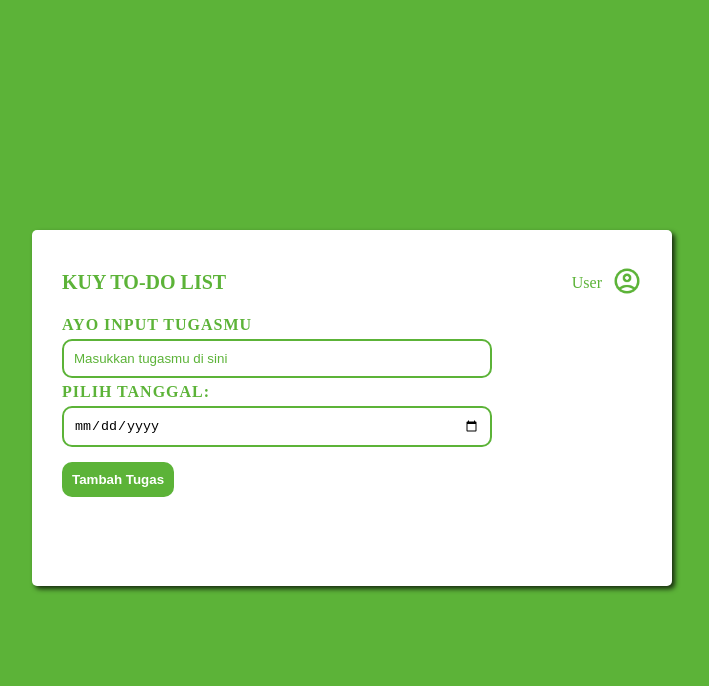
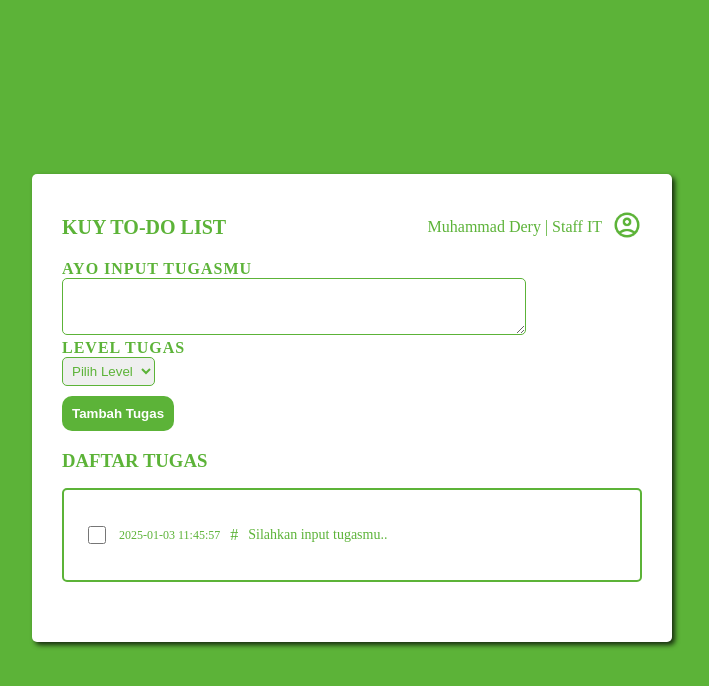
Before and after one commit to muhammadderi/kuy-todo, a plain HTML site: page index.html in a window 1280 px wide. Both pictures are taken after a click on the button "Tambah Tugas". Shown: the whole page, without its empty margins (296-1005 px from the left). Drawn offline with Linux system fonts and the light colour scheme.

Commit message:
fix: add input

```diff
--- a/css/styles.css
+++ b/css/styles.css
@@ -62,22 +62,24 @@ h3 {
   text-transform: uppercase;
 }
 
-form input {
-  margin: 5px 0;
-  border: 2px solid var(--primary-color);
-  padding: 10px;
-  border-radius: 10px;
-  width: 70%;
+#input-form {
+  border-radius: 5px;
+  border: 1px solid var(--primary-color);
+  color: var(--primary-color);
+  padding: 5px;
+  width: 80%;
+  box-sizing: border-box;
 }
 
-form input::placeholder {
+#todo-level {
+  padding: 5px;
   color: var(--primary-color);
+  border: 1px solid var(--primary-color);
+  border-radius: 5px;
 }
 
-form input:focus {
-  color: #fff;
-  background-color: var(--primary-color);
-  border: 2px solid #fff;
+.date-todo{
+  font-size: 12px;
 }
 
 form button {
@@ -94,6 +96,10 @@ form button:hover {
   background-color: #fff;
   color: var(--primary-color);
   border: 2px solid var(--primary-color);
+}
+
+.detail-task.span::first-letter{
+  text-transform: uppercase;
 }
 
 .kuy-section2 {
@@ -122,15 +128,19 @@ form button:hover {
 
 }
 
-.todo {
+.todo, .done {
   display: flex;
-  /* justify-content: space-between; */
   align-items: center;
   border: 2px solid var(--primary-color);
   border-radius: 5px;
   margin-bottom: 5px;
-  padding: 5px;
-  gap: 5px;
+  padding: 20px;
+  gap: 10px;
+}
+
+#done-list {
+  padding: 0px;
+  margin: 0;
 }
 
 .kuy-section2 h3 {
@@ -139,19 +149,10 @@ form button:hover {
 }
 
 .detail-task {
-  flex: 1;
-  flex-direction: column;
-}
-
-
-.detail-task h4 {
-  padding: 0;
-  margin: 0;
-  font-size: 18px;
-}
-
-.detail-task h4::first-letter {
-  text-transform: capitalize;
+ display: flex;
+ justify-content: center;
+ align-items: center;
+ gap: 10px;
 }
 
 .detail-task span {
@@ -166,3 +167,17 @@ input[type="checkbox"]  {
 input[type="checkbox"]:checked + .detail-task h4 {
   text-decoration: line-through;
 }
+
+.delete-button {
+  background-color: transparent;
+  border: none;
+  display: flex;
+  align-items: center;
+  justify-content: space-around;
+}
+
+.delete-button img {
+  width: 20px;
+  height: 20px;
+  border: none;
+}
--- a/index.html
+++ b/index.html
@@ -14,7 +14,7 @@
             <nav>
               <h1>Kuy To-Do List</h1>
               <p>
-                User
+                Muhammad Dery | Staff IT
                 <span
                   ><img src="./assets/images/user-logo.png" alt="user-logo"
                 /></span>
@@ -26,15 +26,16 @@
           <form>
             <label for="input-form">Ayo Input Tugasmu</label>
             <br />
-            <input
-              type="text"
-              id="input-form"
-              placeholder="Masukkan tugasmu di sini"
-            />
+           <textarea name="textarea" id="input-form" rows="3" cols="50">Silahkan input tugasmu..</textarea>
             <br />
-            <label for="kuy-date">Pilih Tanggal: </label>
+            <label for="kuy-level">Level Tugas </label>
             <br />
-            <input type="date" id="kuy-date" name="date" />
+            <select name="todo-level" id="todo-level">
+              <option value="#">Pilih Level</option>
+              <option value="Low">Low</option>
+              <option value="Medium">Medium</option>
+              <option value="High">High</option>
+            </select>
             <br />
             <button>Tambah Tugas</button>
           </form>
@@ -46,6 +47,7 @@
         <section class="kuy-section3">
           <h3 class="todo-header-done"></h3>
           <ul id="done-list"></ul>
+
         </section>
       </div>
     </main>
--- a/js/index.js
+++ b/js/index.js
@@ -1,30 +1,35 @@
 const kuyTodo = document.querySelector("form");
 const kuyInput = document.getElementById("input-form");
-const kuyDate = document.getElementById("kuy-date");
+const kuyLevel = document.getElementById("todo-level");
 const kuyListUL = document.getElementById("todo-list");
 const kuyHeader = document.querySelector(".todo-header");
 const kuyHeaderDone = document.querySelector(".todo-header-done");
 const doneListUL = document.getElementById("done-list");
+const currentDate = new Date();
+const isoString = currentDate.toISOString();
+const date = isoString.split('T')[0];
+const time = isoString.split('T')[1].split('.')[0];
+const formattedDateTime = `${date} ${time}`;
 
 const allTodos = [];
 const doneTodos = [];
 
-// Event listener untuk tombol tambah tugas
 kuyTodo.addEventListener("submit", function (e) {
   e.preventDefault();
   addTodo();
 });
 
 function addTodo() {
-  const kuyText = kuyInput.value.trim();
-  const kuyDateTodo = kuyDate.value.trim();
-  if (kuyText.length > 0 && kuyDateTodo.length > 0) {
-    allTodos.push({ text: kuyText, date: kuyDateTodo });
+  const kuyText = kuyInput.value;
+  const kuyLevelTodo = kuyLevel.value;
+  if (kuyText.length > 0 && kuyLevelTodo.length > 0) {
+    allTodos.push({ text: kuyText, level: kuyLevelTodo });
     kuyHeader.innerText = "Daftar Tugas";
     kuyHeaderDone.innerText = doneTodos.length > 0 ? "Tugas Selesai" : "";
     updateKuyList();
     kuyInput.value = "";
-    kuyDate.value = "";
+    kuyLevelTodo.value = "";
+
   } else {
     alert("Harap isi tugas dan tanggal!");
   }
@@ -34,19 +39,16 @@ function updateKuyList() {
   kuyListUL.innerHTML = "";
   doneListUL.innerHTML = "";
 
-  // Render daftar tugas
   allTodos.forEach((todo, todoIndex) => {
     const kuyItem = createTodoItem(todo, todoIndex);
     kuyListUL.append(kuyItem);
   });
 
-  // Render daftar tugas selesai
   doneTodos.forEach((todo) => {
     const kuyItem = createDoneItem(todo);
     doneListUL.append(kuyItem);
   });
 
-  // Perbarui header
   kuyHeader.innerText = allTodos.length > 0 ? "Daftar Tugas" : "";
   kuyHeaderDone.innerText = doneTodos.length > 0 ? "Tugas Selesai" : "";
 }
@@ -57,9 +59,10 @@ function createTodoItem(todo, todoIndex) {
   kuyList.className = "todo";
   kuyList.innerHTML = `
     <input type="checkbox" id="${kuyId}" />
+    <p class="date-todo">${formattedDateTime}</p>
     <label for="${kuyId}" class="detail-task">
-      <h4 id="kuy-content">${todo.text}</h4>
-      <span>${todo.date}</span>
+      <p id="kuy-content">${todo.level}</p>
+      <span>${todo.text}</span>
     </label>
   `;
 
@@ -77,8 +80,8 @@ function createDoneItem(todo) {
   const kuyList = document.createElement("li");
   kuyList.className = "done";
   kuyList.innerHTML = `
-    <span>${todo.text}</span> - <span>${todo.date}</span>
-    <button class="delete-button">Hapus</button>
+    <span>${todo.text}</span> - <span>${todo.level}</span>
+    <button class="delete-button"><img src="./assets/images/delete-img.png" alt="trash"></button>
   `;
 
   const deleteButton = kuyList.querySelector(".delete-button");
```
